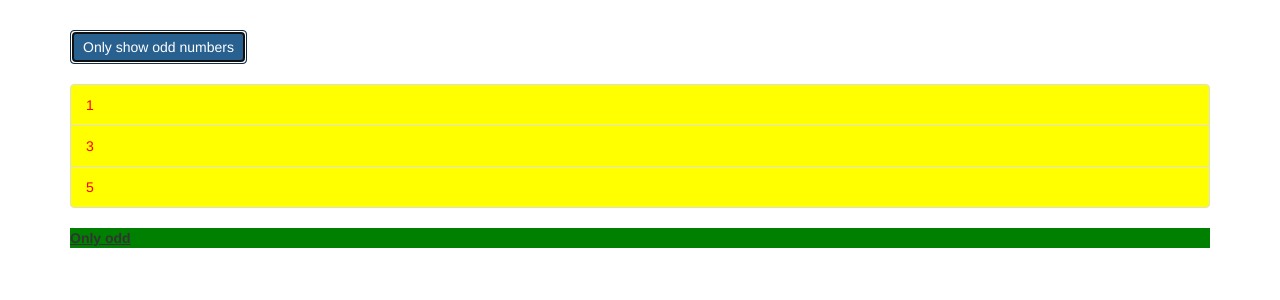
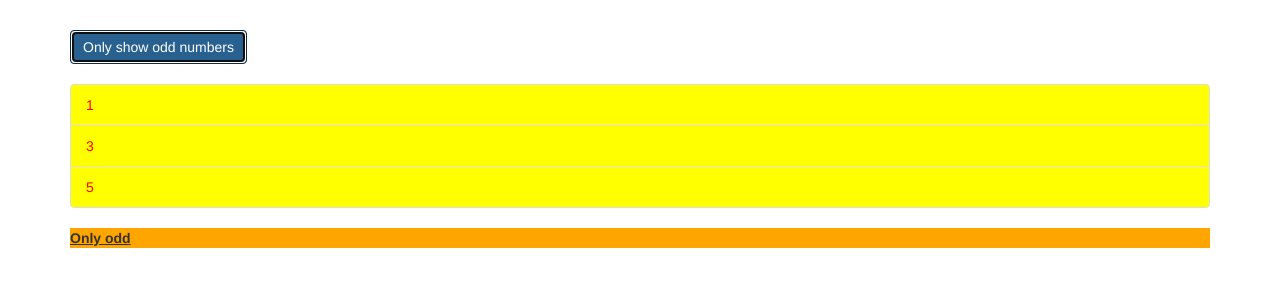
Before and after one commit to robcrusoe/directives_play, an Angular app: page / in a window 1280 px wide. Both pictures are taken after a click on the button "Only show odd numbers". Shown: the top 300 px of the page. Built offline with nearby package versions, Linux system fonts and the light colour scheme.

Commit message:
Creates an Attribute Directive using Renderer2

```diff
--- a/src/app/app.component.html
+++ b/src/app/app.component.html
@@ -18,7 +18,7 @@
         </div>
       </ul>
       <ng-template [ngIf]="onlyOdd">
-        <p style="font-weight: 800; text-decoration: underline;" appBasicHighlight>Only odd</p>
+        <p style="font-weight: 800; text-decoration: underline;" appBetterHighlight>Only odd</p>
       </ng-template>
     </div>
   </div>
--- a/src/app/app.module.ts
+++ b/src/app/app.module.ts
@@ -5,11 +5,13 @@ import { FormsModule } from '@angular/forms';
 
 
 import { AppComponent } from './app.component';
+import { BetterHighlightDirective } from './better-highlight.directive';
 
 @NgModule({
   declarations: [
     AppComponent,
-    BasicHighlightDirective
+    BasicHighlightDirective,
+    BetterHighlightDirective
   ],
   imports: [
     BrowserModule,
--- a/src/app/basic-highlight/basic-highlight.directive.ts
+++ b/src/app/basic-highlight/basic-highlight.directive.ts
@@ -1,4 +1,4 @@
-import { Directive, ElementRef } from '@angular/core';
+import { Directive, ElementRef, OnInit } from '@angular/core';
 
 @Directive({
     selector: '[appBasicHighlight]'
--- /dev/null
+++ b/src/app/better-highlight.directive.ts
@@ -0,0 +1,18 @@
+import { Directive, Renderer2, OnInit, ElementRef } from '@angular/core';
+
+@Directive({
+	selector: '[appBetterHighlight]'
+})
+export class BetterHighlightDirective implements OnInit {
+
+	constructor(
+		private renderer: Renderer2,
+		private elementRef: ElementRef
+	) { }
+
+
+	ngOnInit(): void {
+		this.renderer.setStyle(this.elementRef.nativeElement, 'backgroundColor', 'orange');
+	}
+
+}
```
